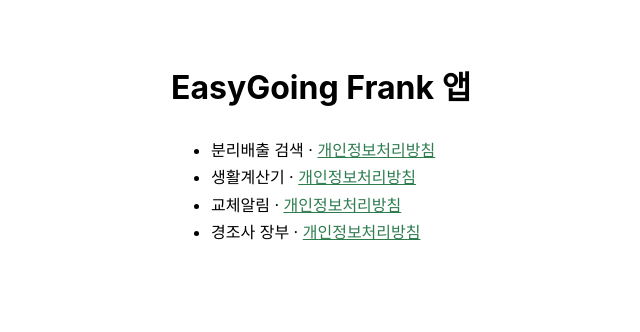
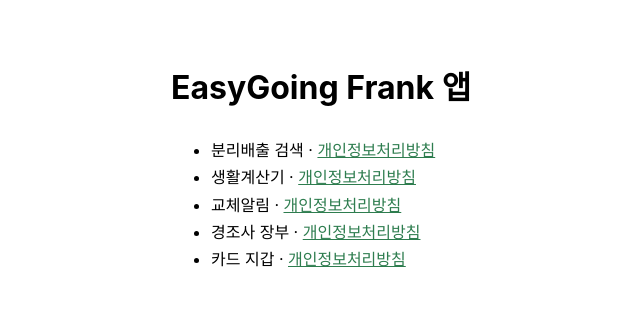
Before and after one commit to byoungguk/byoungguk.github.io, a plain HTML site: page index.html in a window 1280 px wide. Shown: the whole page, without its empty margins (149-789 px from the left). Drawn offline with Linux system fonts and the light colour scheme.

Commit message:
카드 지갑 추가

```diff
--- a/index.html
+++ b/index.html
@@ -13,6 +13,7 @@
 <li>생활계산기 · <a href="https://byoungguk.github.io/lifecalc-privacy/privacy.html">개인정보처리방침</a></li>
 <li>교체알림 · <a href="https://byoungguk.github.io/replacealarm-privacy/privacy.html">개인정보처리방침</a></li>
 <li>경조사 장부 · <a href="https://byoungguk.github.io/eventledger-privacy/privacy.html">개인정보처리방침</a></li>
+<li>카드 지갑 · <a href="https://byoungguk.github.io/cardwallet-privacy/privacy.html">개인정보처리방침</a></li>
 </ul>
 </body>
 </html>
```
